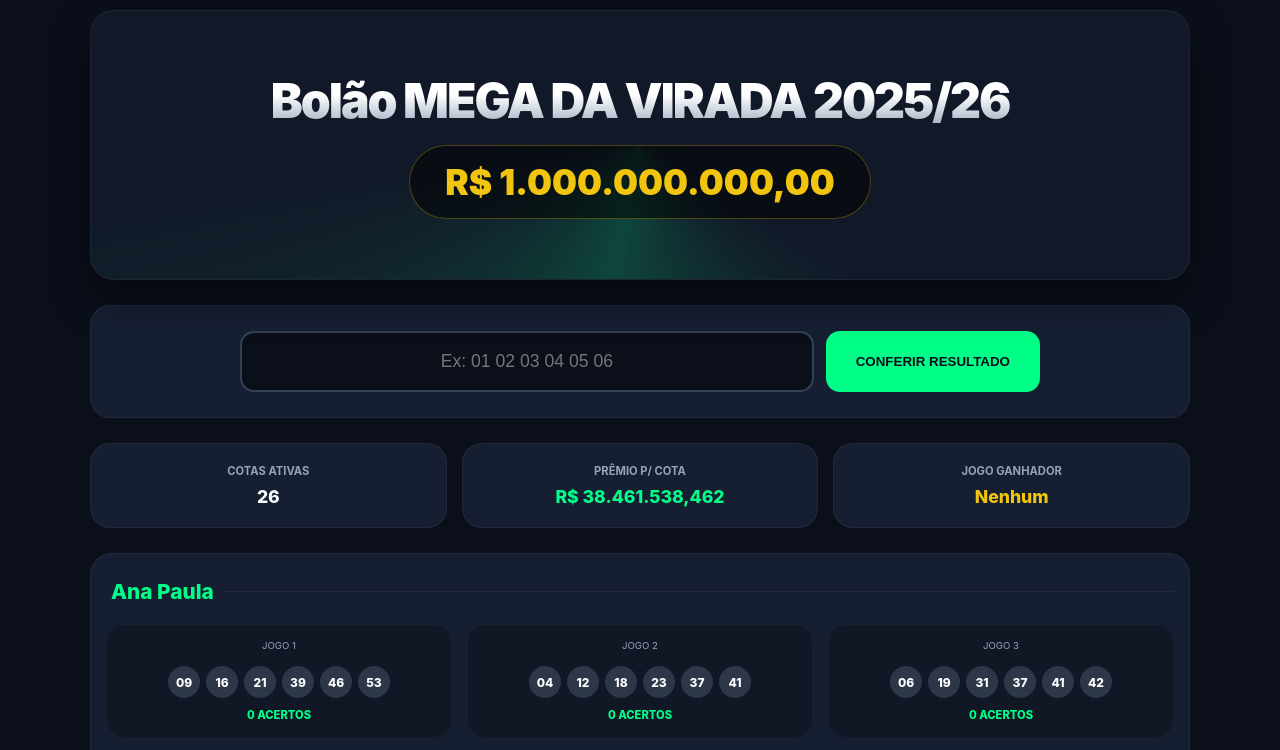
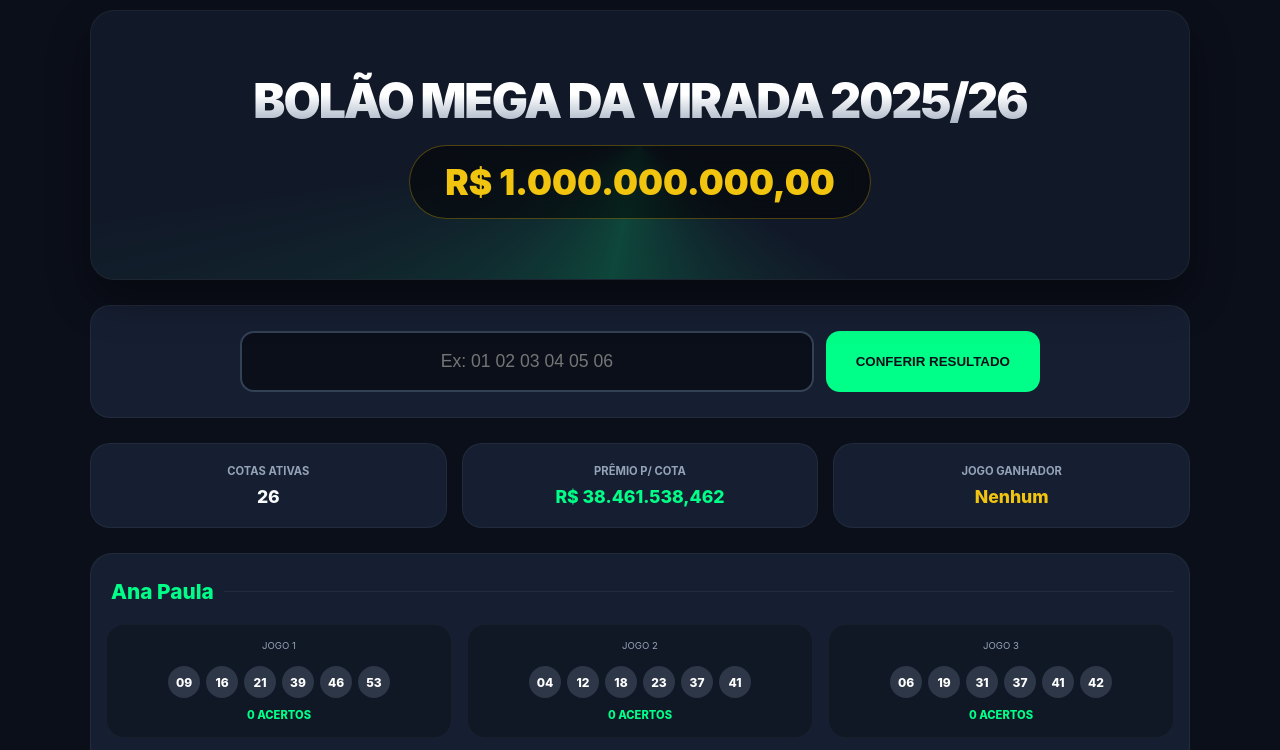
Before and after one commit to maciiellucas/conferenciabolao, a plain HTML site: page index.html in a window 1280 px wide. Shown: the top 750 px of the page. Drawn offline with Linux system fonts and the light colour scheme.

Commit message:
Fix HTML encoding issues in index.html

```diff
--- a/index.html
+++ b/index.html
@@ -226,7 +226,7 @@
 <div class="container">
     <header class="header">
         <div class="header-content">
-            <h1>Bolão MEGA DA VIRADA 2025/26</h1>
+            <h1>BOLÃO MEGA DA VIRADA 2025/26</h1>
             <div class="prize-box">
                 <span class="prize-value">R$ 1.000.000.000,00</span>
             </div>
```
